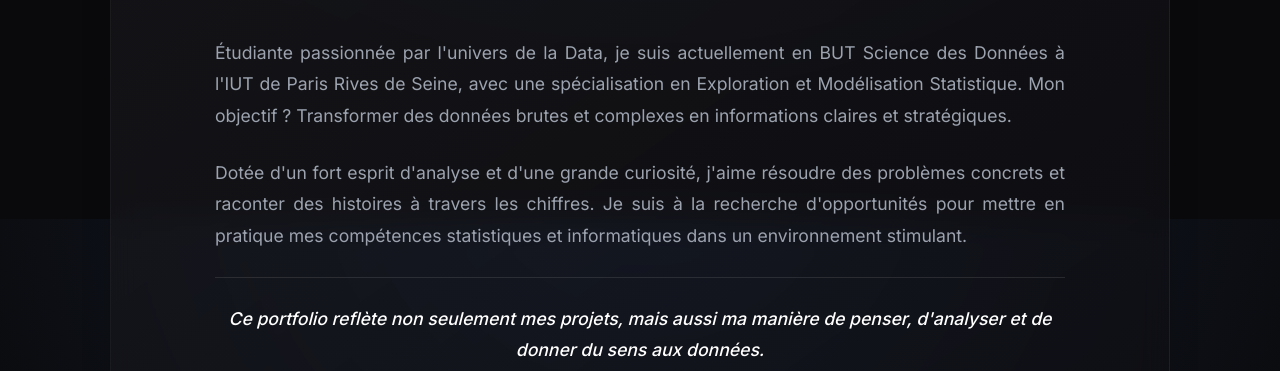
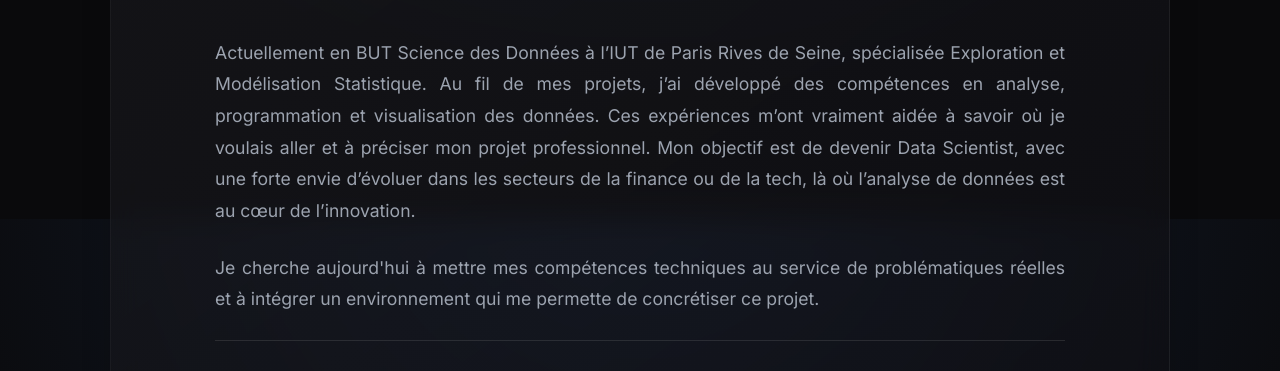
Before and after one commit to yaminabenferlou/Mon-site-web, a plain HTML site: page qui-suis-je.html in a window 1280 px wide. Shown: the part 581-952 px from the top of the page. Drawn offline with Linux system fonts and the light colour scheme.

```diff
--- a/qui-suis-je.html
+++ b/qui-suis-je.html
@@ -48,9 +48,9 @@
                         <h2>Présentation</h2>
                     </div>
                     <div class="about-bio centered-bio">
-                        <p>Étudiante passionnée par l'univers de la Data, je suis actuellement en BUT Science des Données à l'IUT de Paris Rives de Seine, avec une spécialisation en Exploration et Modélisation Statistique. Mon objectif ? Transformer des données brutes et complexes en informations claires et stratégiques.</p>
-                        <p>Dotée d'un fort esprit d'analyse et d'une grande curiosité, j'aime résoudre des problèmes concrets et raconter des histoires à travers les chiffres. Je suis à la recherche d'opportunités pour mettre en pratique mes compétences statistiques et informatiques dans un environnement stimulant.</p>
-                        <p class="highlight-text">Ce portfolio reflète non seulement mes projets, mais aussi ma manière de penser, d'analyser et de donner du sens aux données.</p>
+                        <p>Actuellement en BUT Science des Données à l’IUT de Paris Rives de Seine, spécialisée Exploration et Modélisation Statistique. Au fil de mes projets, j’ai développé des compétences en analyse, programmation et visualisation des données. Ces expériences m’ont vraiment aidée à savoir où je voulais aller et à préciser mon projet professionnel. Mon objectif est de devenir Data Scientist, avec une forte envie d’évoluer dans les secteurs de la finance ou de la tech, là où l’analyse de données est au cœur de l’innovation.</p>
+                        <p>Je cherche aujourd'hui à mettre mes compétences techniques au service de problématiques réelles et à intégrer un environnement qui me permette de concrétiser ce projet.</p>
+                        <p class="highlight-text">Ce portfolio reflète non seulement mes projets, mais aussi ma manière de penser et d'analyser les données.</p>
                     </div>
                 </div>
 
```
Also changed, not shown: index.html (+1 -1 lines), 3 other files.
